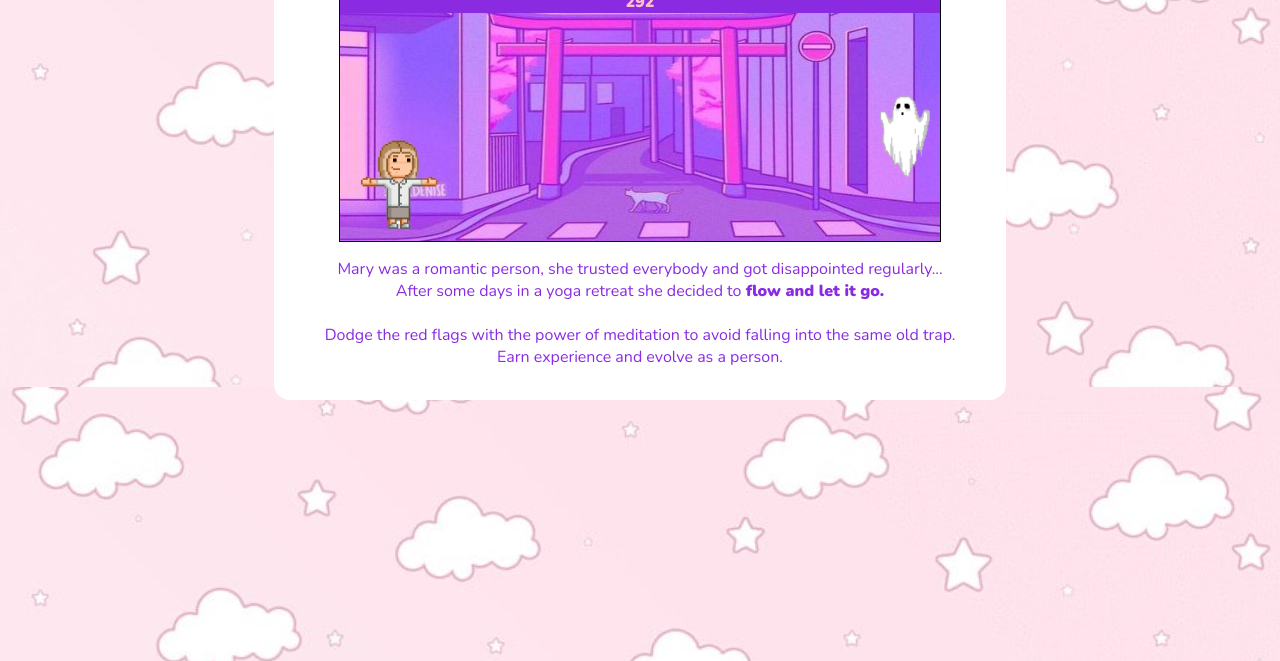
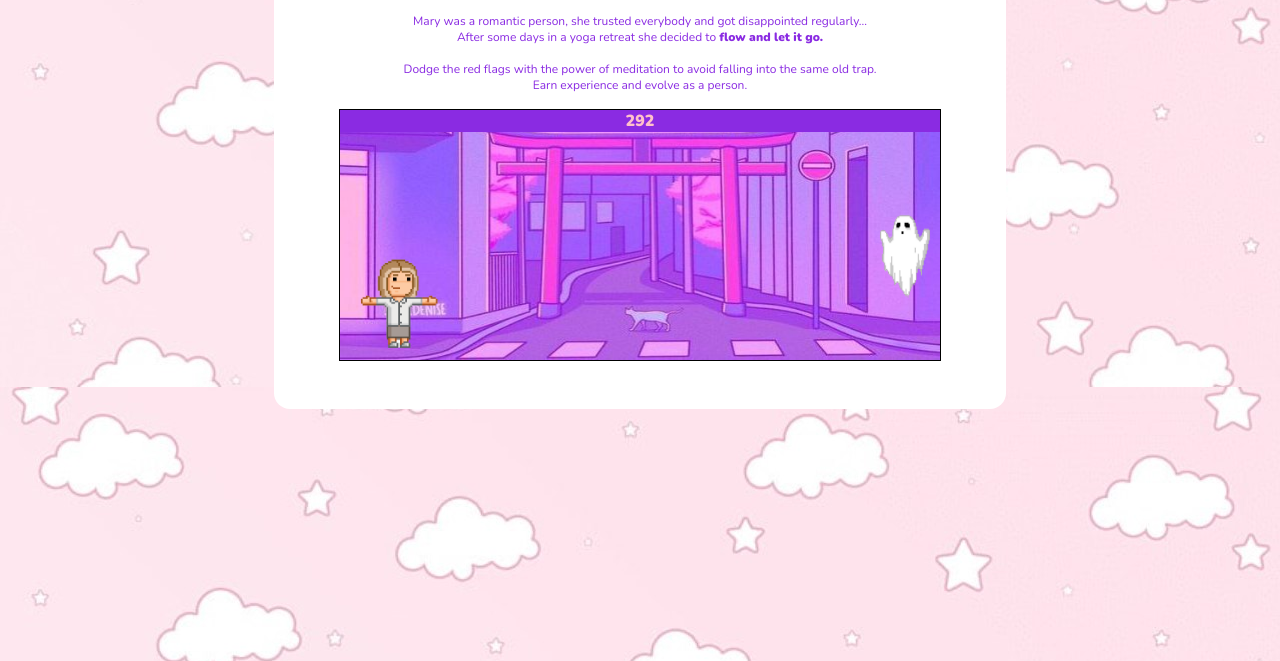
Before and after one commit to garciasole/dinosaur-game, a plain HTML site: page index.html in a window 1280 px wide. Shown: the part 139-800 px from the top of the page. Drawn offline with nearby package versions, Linux system fonts and the light colour scheme.

```diff
--- a/index.html
+++ b/index.html
@@ -12,16 +12,17 @@
 <div id="container">
 <h1>Selfcare game</h1>
 <p id="h2-custom">Jump to avoid mentally ill men.</p>
+<p id="story">Mary was a romantic person, she trusted everybody and got disappointed regularly...<br>
+    After some days in a yoga retreat she decided to <strong> flow and let it go.</strong> <br><br>
+    Dodge the red flags with the power of meditation to avoid falling into the same old trap. <br>
+    Earn experience and evolve as a person.</p>
 <div id="game">
     <div id="counter"></div>
     <div id="character"></div>
     <div id="block"></div>
     <div id="character-men"></div>
 </div>
-<p id="story">Mary was a romantic person, she trusted everybody and got disappointed regularly... <br>
-    After some days in a yoga retreat she decided to <strong> flow and let it go.</strong> <br><br>
-    Dodge the red flags with the power of meditation to avoid falling into the same old trap. <br>
-    Earn experience and evolve as a person.</p>
+
 </div>
 
 </body>
--- a/style.css
+++ b/style.css
@@ -20,10 +20,11 @@
 h1{
     color: rgb(88, 0, 171);
     font-style: bold;
+    font-size: 3rem;
 }
 .h2-custom{
     font-style: normal;
-    font-size: 2rem;
+    font-size: 3rem;
 }
 
 #counter{
@@ -35,7 +36,9 @@
 
 #story{
     color:blueviolet;
-    padding-bottom: 1rem;
+    margin-top: 1rem;
+    margin-bottom: 1rem;
+    font-size: 12px;
 }
 
 #game{
@@ -44,7 +47,7 @@
     border: 1px solid black;
     background-image: url(background-game.jpg);
     background-size: 600px 250px;
-    margin: 1rem auto;
+    margin: 1rem auto 2rem auto;
 }
 
 #character{
```
